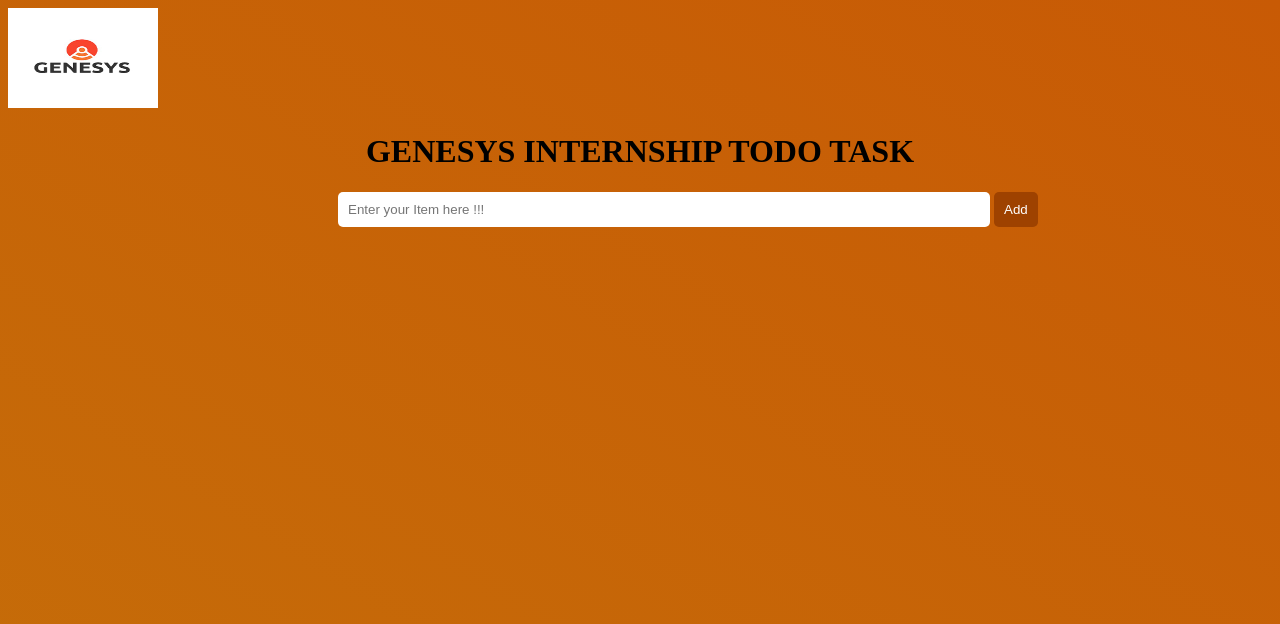
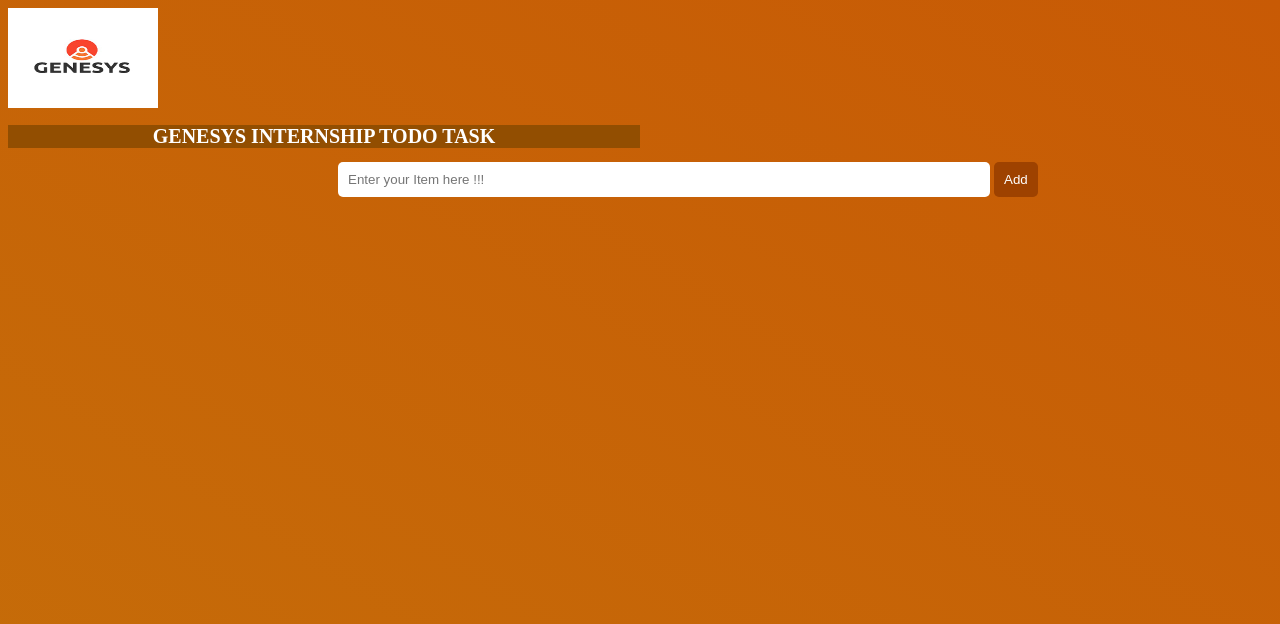
Before and after one commit to MennyMo/TODO, a plain HTML site: page index.html in a window 1280 px wide. Drawn offline with Linux system fonts and the light colour scheme.

Commit message:
js logic

```diff
--- a/index.css
+++ b/index.css
@@ -5,11 +5,15 @@ html {
     background-image: linear-gradient(to right top, #c56d09 0%, rgb(200, 90, 5) 100%);
 }
 
-h1{
+h1 {
     text-align: center;
-    font-size: 20px
+    font-size: 20px;
     color: #ffffff;
+    background-color: #924e01;
+    max-width: 50%;
+    justify-content: center;
 }
+
 input {
     border: none;
     width: 50%;
```
